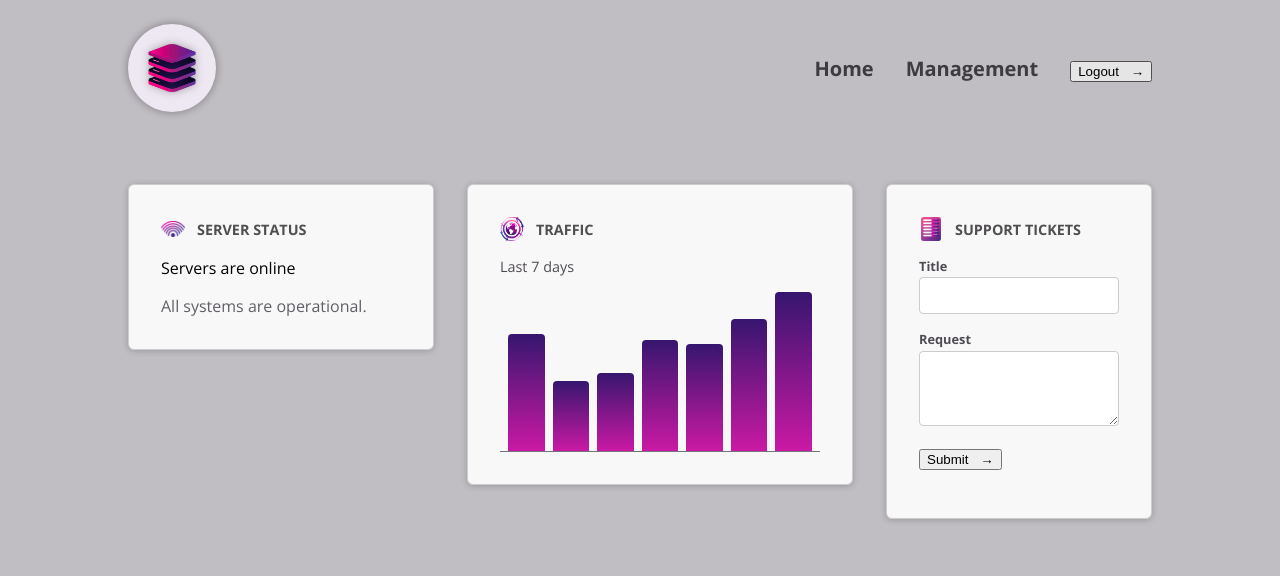
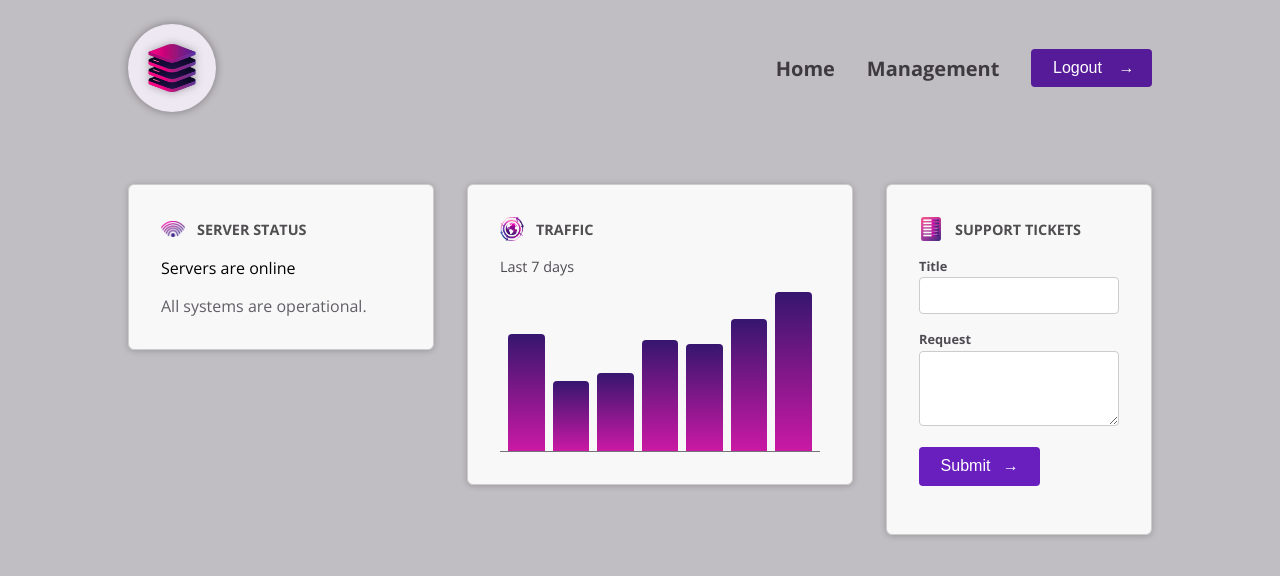
Before and after one commit to hirayGui/server-management-app, an Angular app: page / in a window 1280 px wide. In both pictures the pointer is over the button 1111 px from the left and 71 px from the top of the page. Shown: the top 576 px of the page. Built offline with nearby package versions, Linux system fonts and the light colour scheme.

Commit message:
fix(Button): Atribuindo CSS para o host element do Component

```diff
--- a/src/app/shared/button/button.css
+++ b/src/app/shared/button/button.css
@@ -1,4 +1,4 @@
-button {
+:host {
     display: inline-block;
     padding: 0.65rem 1.35rem;
     border-radius: 0.25rem;
@@ -10,7 +10,7 @@ button {
     border: none;
 }
 
-button:hover {
+:host:hover {
     background-color: #551b98;
 }
 
@@ -20,6 +20,6 @@ button:hover {
     transition: transform 0.2s ease-in-out;
 }
 
-button:hover .icon {
+:host:hover .icon {
     transform: translateX(4px);
 }
```
